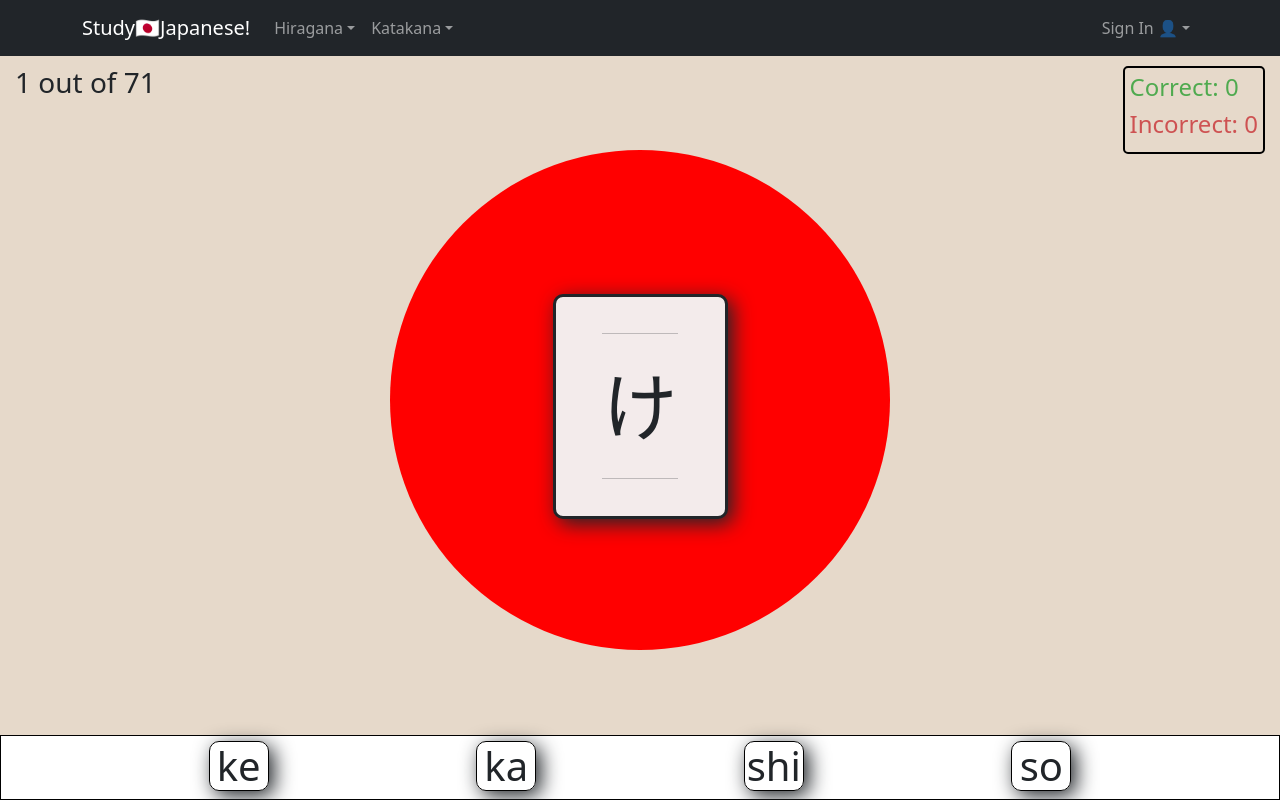
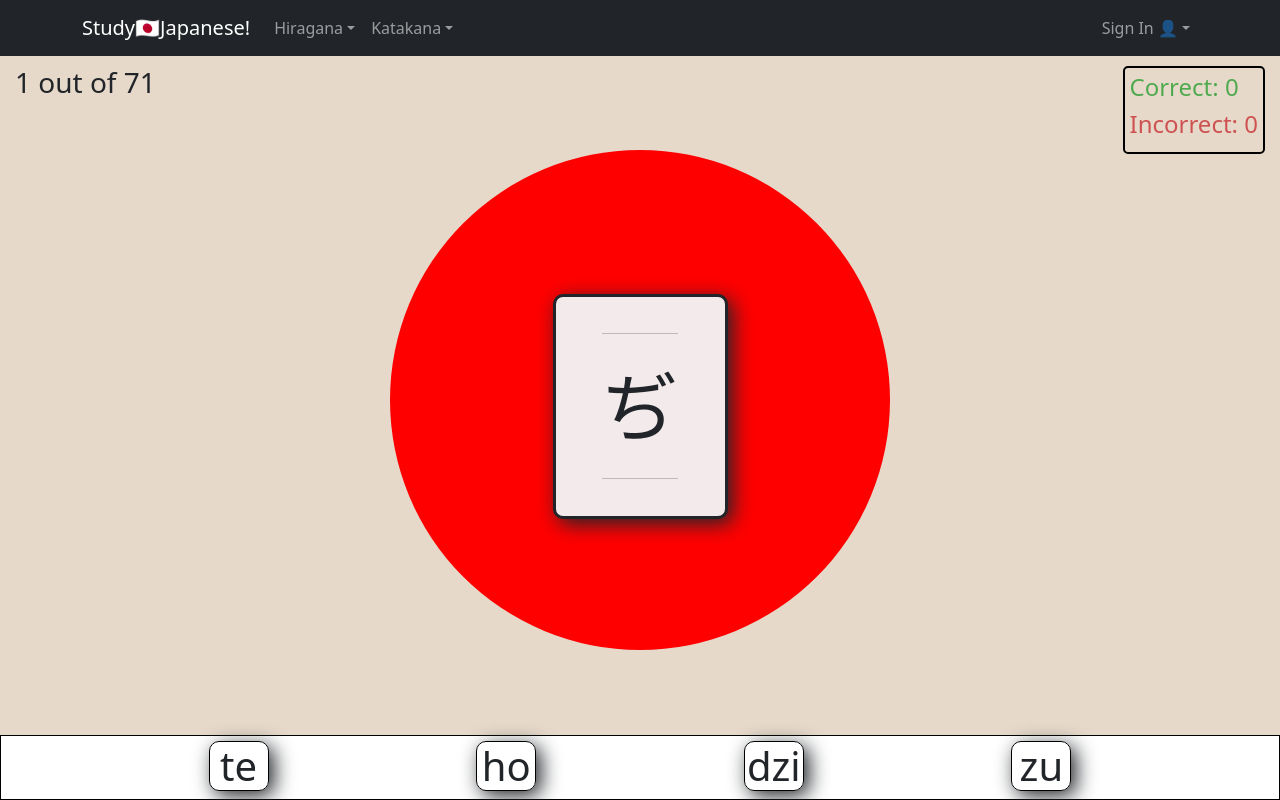
Before and after one commit to pastasauce59/study-japanese, a React (Create React App) app: page /hiragana/quiz in a window 1280 px wide. Built offline with nearby package versions, Linux system fonts and the light colour scheme.

Commit message:
added logic to multiple choice to include correct answer and three other randomize answers, and then randomize the multiple choice order

```diff
--- a/src/Components/HiraganaQuiz.js
+++ b/src/Components/HiraganaQuiz.js
@@ -1,5 +1,6 @@
 import React, { useState } from 'react';
 import { hiraganaAll } from './Hiragana';
+
 
 function HiraganaQuiz(props) {
 
@@ -7,11 +8,6 @@ function HiraganaQuiz(props) {
     const [count, setCount] = useState(0)
     const [correct, setCorrect] = useState(0)
     const [incorrect, setIncorrect] = useState(0)
-
-    let OG = [...hiraganaAll]
-
-    let hiraganaKeys = []
-    OG.map( hiragana => hiraganaKeys.push(hiragana.key))
 
     let randomize = (array) => {
         for (let i = array.length - 1; i > 0; i--) {
@@ -22,13 +18,40 @@ function HiraganaQuiz(props) {
           }
     }
 
+    randomize(hiragana)
+
+
+    let OG = [...hiraganaAll]
+
+    let hiraganaKeys = []
+
+    hiragana.map( h => hiraganaKeys.push(h.key))
+
+    let quizbarKeys = [
+        hiragana[count].key,
+        hiragana[Math.floor(Math.random() * 71)].key,
+        hiragana[Math.floor(Math.random() * 71)].key,
+        hiragana[Math.floor(Math.random() * 71)].key
+    ]
+
+    randomize(quizbarKeys)
+
+    // let randomize = (array) => {
+    //     for (let i = array.length - 1; i > 0; i--) {
+    //         const j = Math.floor(Math.random() * (i + 1));
+    //         const temp = array[i];
+    //         array[i] = array[j];
+    //         array[j] = temp;
+    //       }
+    // }
+
     let handleClick = (e) => {
         console.log(e.target.textContent)
+        if(e.target.textContent === hiragana[count].key){
+            console.log('correct')
+        } else console.log('WRONG')
     }
 
-    randomize(hiragana)
-    // console.log(hiragana)
-    console.log(hiraganaKeys)
 
     return (
         <div className='quiz-container'>
@@ -59,10 +82,13 @@ function HiraganaQuiz(props) {
             </div>
 
             <div onClick={handleClick} className='quiz-bar'>
-                <h1>{hiragana[count].key}</h1>
+                {/* <h1>{hiragana[count].key}</h1>
                 <h1>ka</h1>
                 <h1>shi</h1>
-                <h1>so</h1>
+                <h1>so</h1> */}
+                {quizbarKeys.map(key =>
+                    <h1>{key}</h1>
+                    )}
             </div>
         </div>
     );
```
